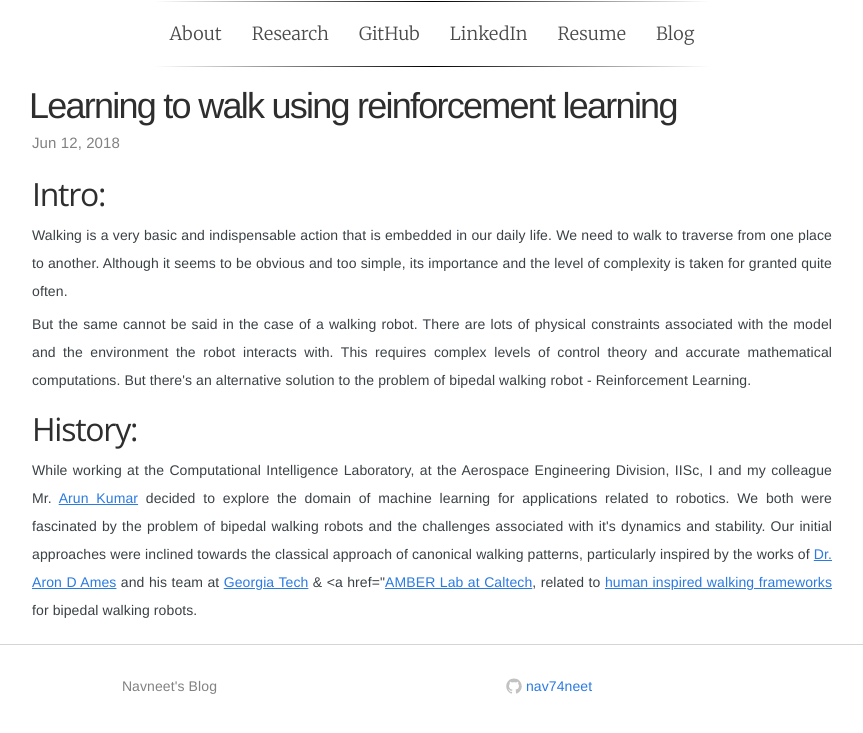
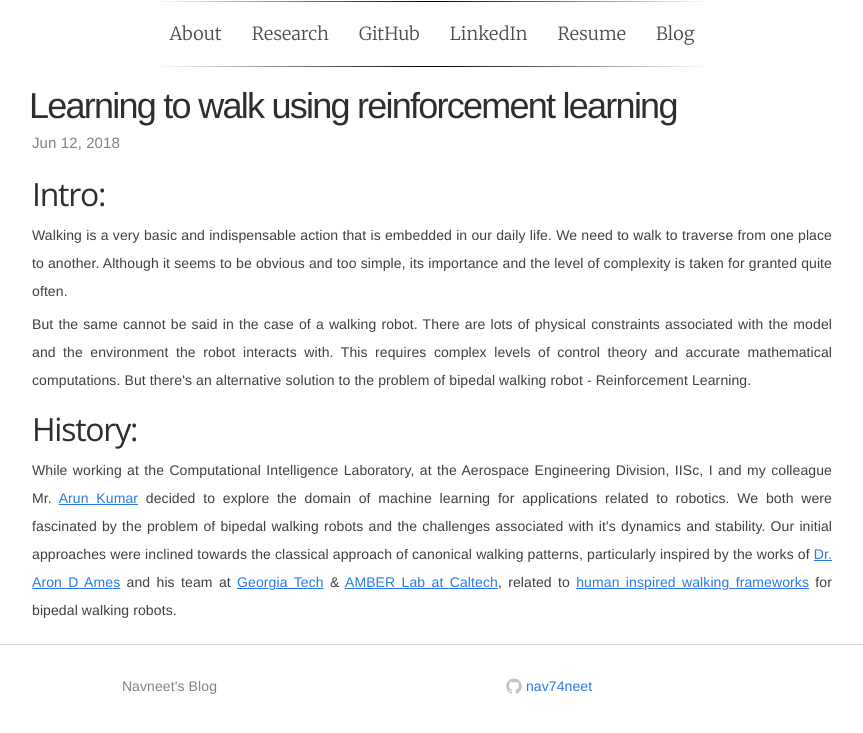
Before and after one commit to navuboy/navuboy.github.io, a Jekyll site: the page built from _posts/2018-06-12-ddpg.md, in a window 1280 px wide. Shown: the top 733 px of the page, without its empty margins (208-1071 px from the left). Built offline with Jekyll 4.4.1, drawn with Linux system fonts in a browser that asks for light colours; some web fonts are replaced.

Commit message:
Updated post

```diff
--- a/_posts/2018-06-12-ddpg.md
+++ b/_posts/2018-06-12-ddpg.md
@@ -12,4 +12,4 @@
 <p style="text-align:justify">But the same cannot be said in the case of a walking robot. There are lots of physical constraints associated with the model and the environment the robot interacts with. This requires complex levels of control theory and accurate mathematical computations. But there's an alternative solution to the problem of bipedal walking robot - Reinforcement Learning.</p>
 
 ## History:
-<p style="text-align:justify">While working at the Computational Intelligence Laboratory, at the Aerospace Engineering Division, IISc, I and my colleague Mr. <a href="https://www.linkedin.com/in/ioarun/" class="md-link">Arun Kumar</a> decided to explore the domain of machine learning for applications related to robotics. We both were fascinated by the problem of bipedal walking robots and the challenges associated with it's dynamics and stability. Our initial approaches were inclined towards the classical approach of canonical walking patterns, particularly inspired by the works of <a href="http://ames.gatech.edu/" class="md-link"> Dr. Aron D Ames</a> and his team at <a href="https://www.gatech.edu/" class="md-link">Georgia Tech</a> & <a href="<a href="http://www.bipedalrobotics.com/" class="md-link">AMBER Lab at Caltech</a>, related to <a href="http://ames.gatech.edu/ijbbr_2014.pdf" class="md-link">human inspired walking frameworks</a> for bipedal walking robots.</p>
+<p style="text-align:justify">While working at the Computational Intelligence Laboratory, at the Aerospace Engineering Division, IISc, I and my colleague Mr. <a href="https://www.linkedin.com/in/ioarun/" class="md-link">Arun Kumar</a> decided to explore the domain of machine learning for applications related to robotics. We both were fascinated by the problem of bipedal walking robots and the challenges associated with it's dynamics and stability. Our initial approaches were inclined towards the classical approach of canonical walking patterns, particularly inspired by the works of <a href="http://ames.gatech.edu/" class="md-link"> Dr. Aron D Ames</a> and his team at <a href="https://www.gatech.edu/" class="md-link">Georgia Tech</a> & <a href="http://www.bipedalrobotics.com/" class="md-link">AMBER Lab at Caltech</a>, related to <a href="http://ames.gatech.edu/ijbbr_2014.pdf" class="md-link">human inspired walking frameworks</a> for bipedal walking robots.</p>
```
